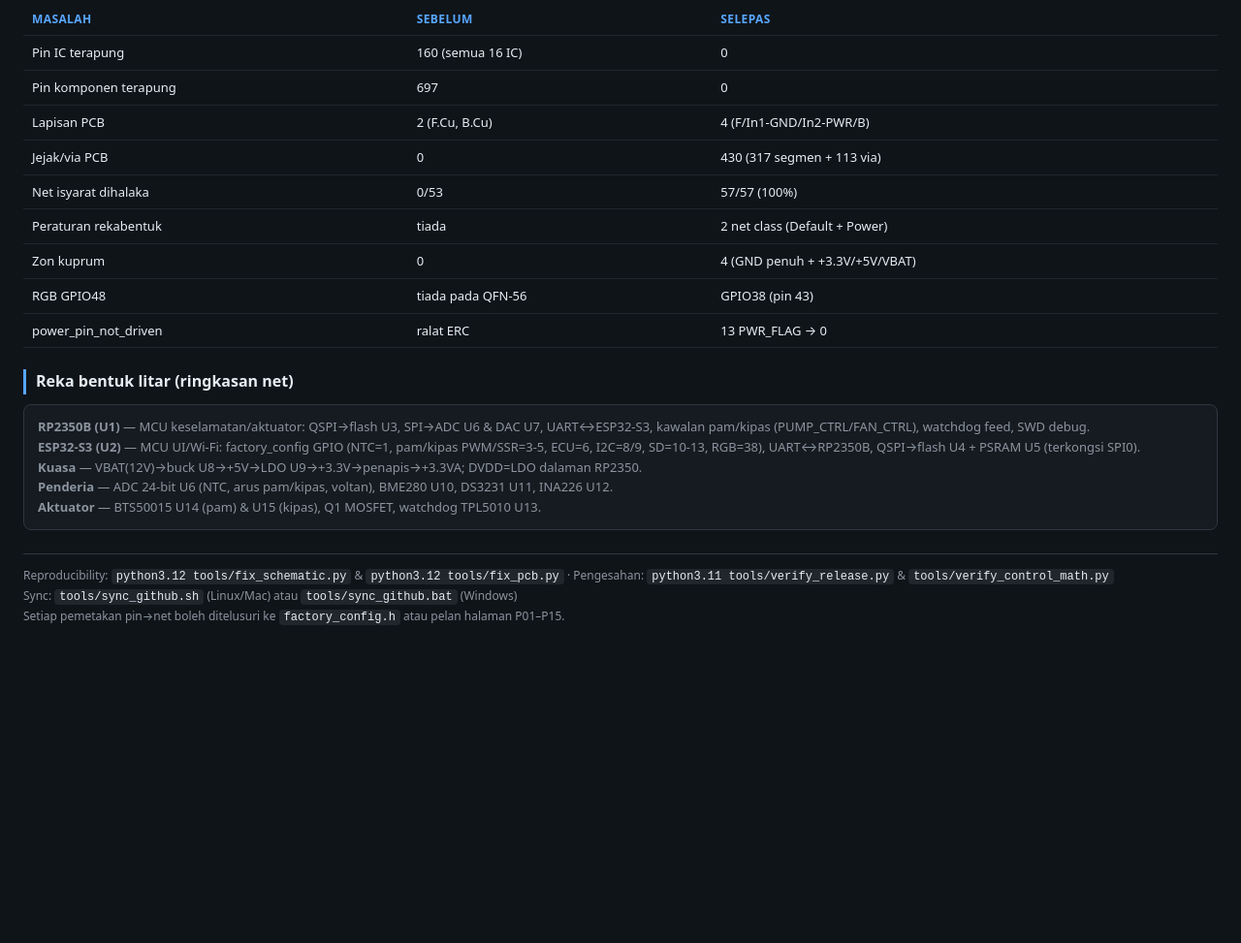
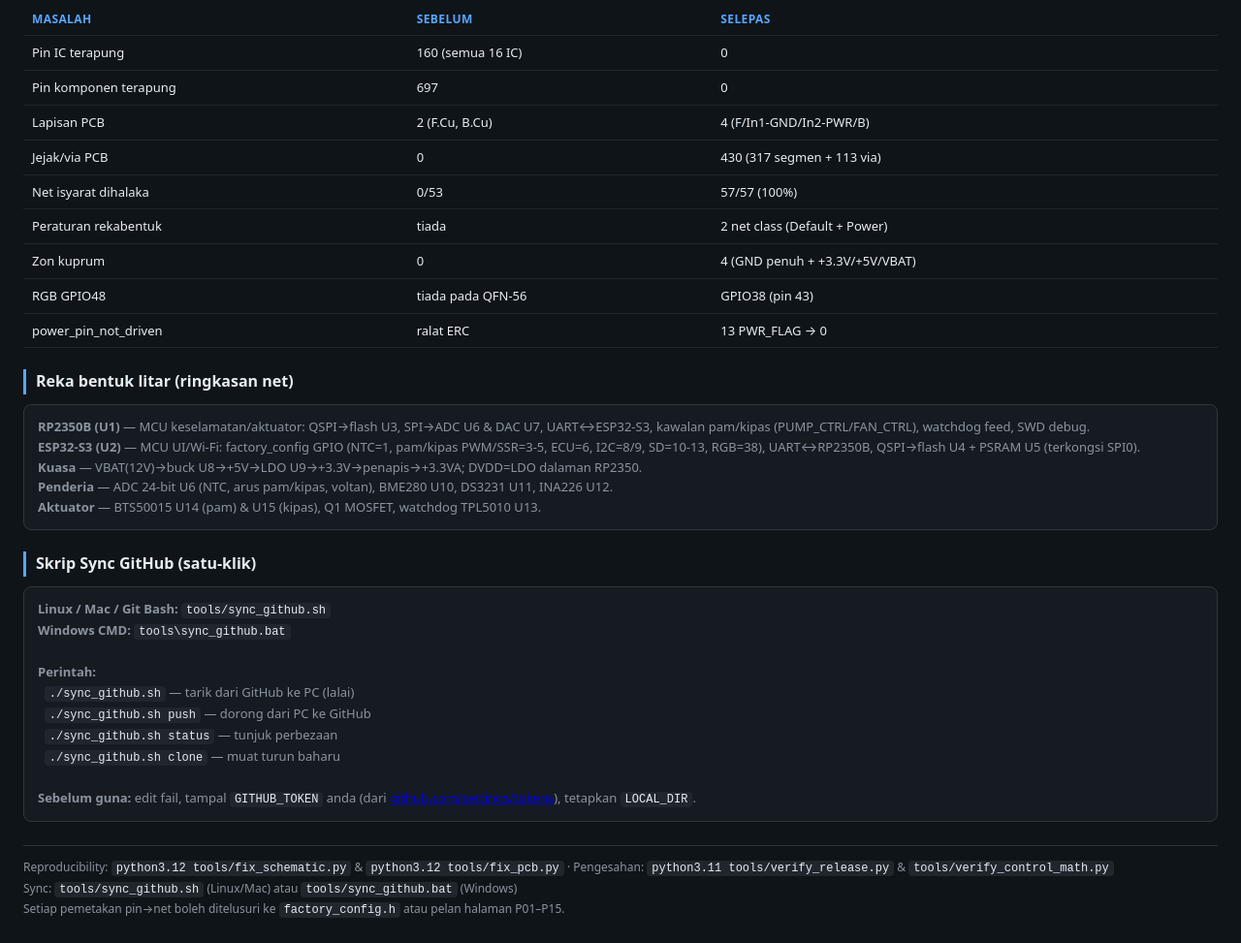
Before and after one commit to haum2002/EWP-Control, a plain HTML site: page docs/COMPLETION_REPORT.html in a window 1280 px wide. Shown: the part 742-1715 px from the top of the page at 97% size. Before the commit the page ends 1414 px from the top, so only its background shows below. Drawn offline with Linux system fonts and the light colour scheme.

Commit message:
Add sync script usage guide to completion report

```diff
--- a/docs/COMPLETION_REPORT.html
+++ b/docs/COMPLETION_REPORT.html
@@ -109,6 +109,21 @@ ECU=6, I2C=8/9, SD=10-13, RGB=38), UART↔RP2350B, QSPI→flash U4 + PSRAM U5 (t
 </div>
 </div>
 
+<div class="section">
+<h2>Skrip Sync GitHub (satu-klik)</h2>
+<div class="note">
+<b>Linux / Mac / Git Bash:</b> <code>tools/sync_github.sh</code><br>
+<b>Windows CMD:</b> <code>tools\sync_github.bat</code><br><br>
+<b>Perintah:</b><br>
+&nbsp;&nbsp;<code>./sync_github.sh</code> — tarik dari GitHub ke PC (lalai)<br>
+&nbsp;&nbsp;<code>./sync_github.sh push</code> — dorong dari PC ke GitHub<br>
+&nbsp;&nbsp;<code>./sync_github.sh status</code> — tunjuk perbezaan<br>
+&nbsp;&nbsp;<code>./sync_github.sh clone</code> — muat turun baharu<br><br>
+<b>Sebelum guna:</b> edit fail, tampal <code>GITHUB_TOKEN</code> anda (dari
+<a href="https://github.com/settings/tokens">github.com/settings/tokens</a>), tetapkan <code>LOCAL_DIR</code>.
+</div>
+</div>
+
 <div class="footer">
 Reproducibility: <code>python3.12 tools/fix_schematic.py</code> &amp; <code>python3.12 tools/fix_pcb.py</code> ·
 Pengesahan: <code>python3.11 tools/verify_release.py</code> &amp; <code>tools/verify_control_math.py</code><br>
```
